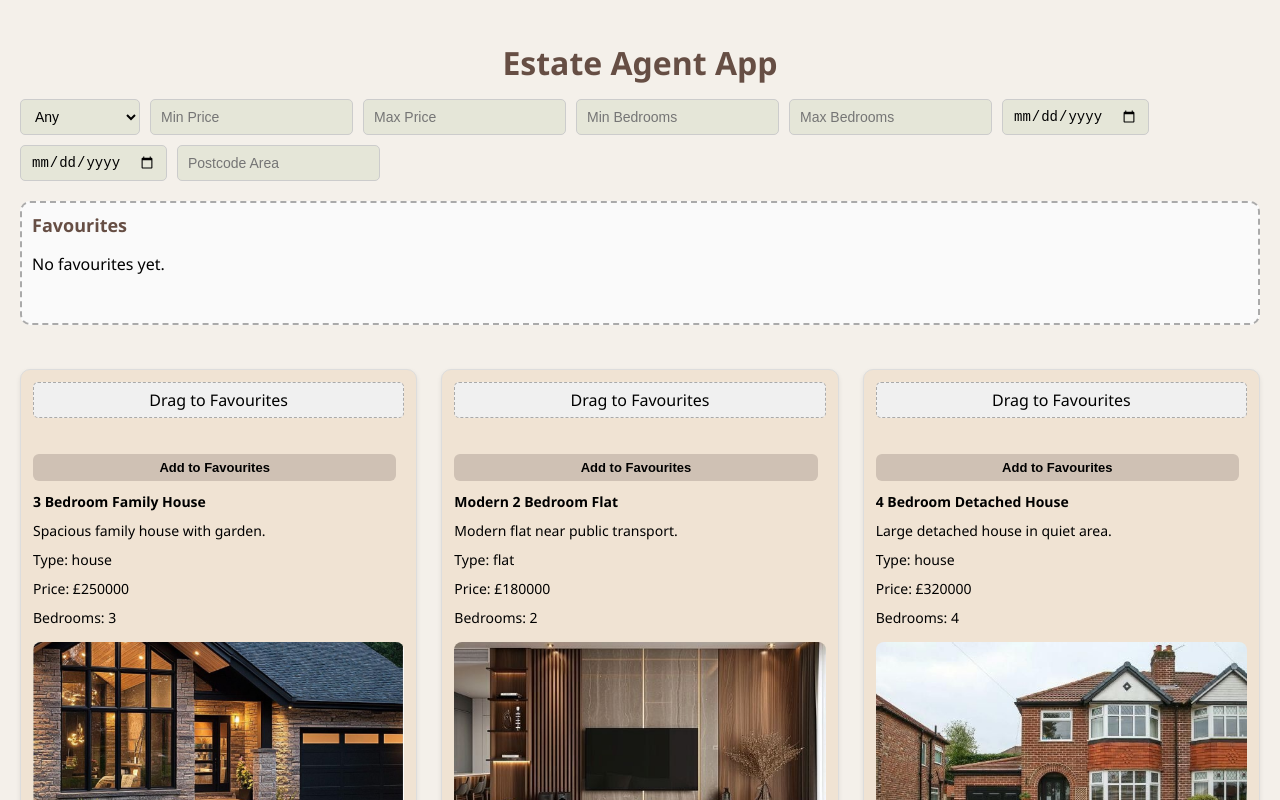
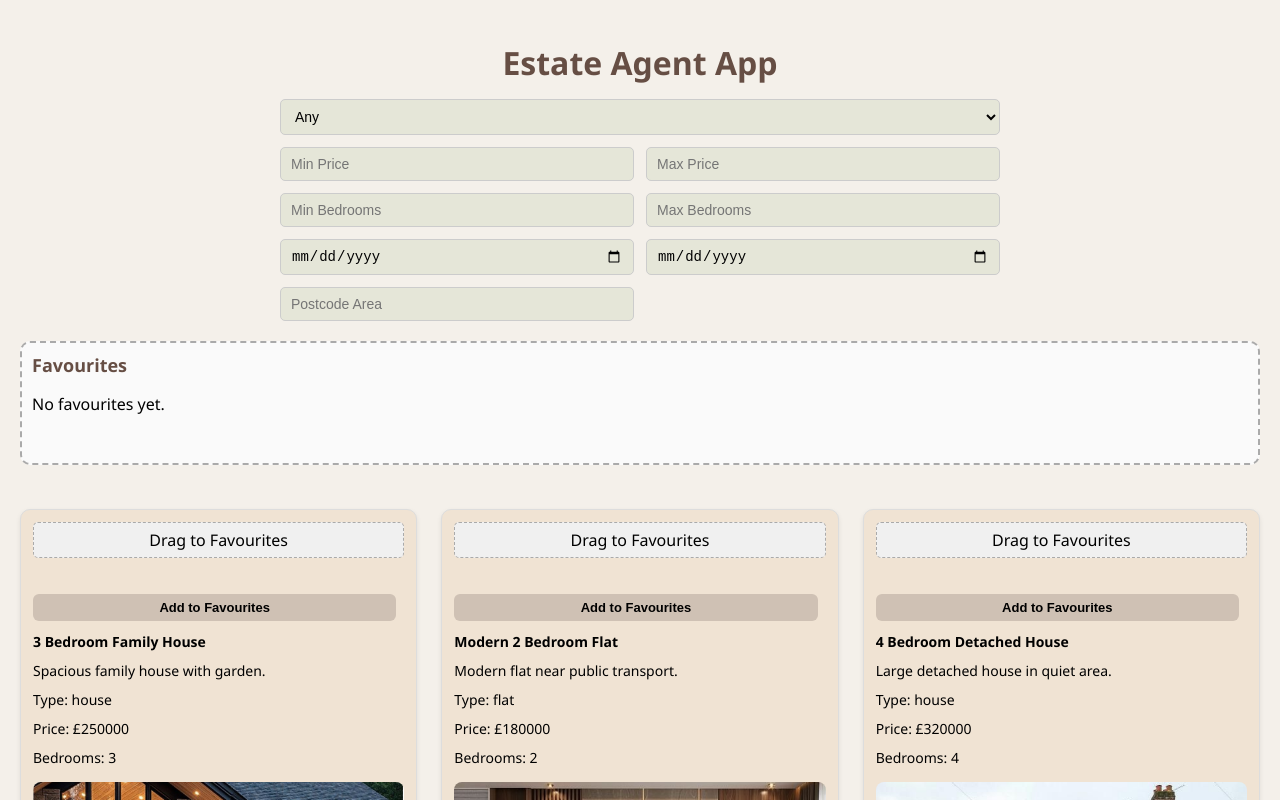
Before and after one commit to AshaniHansika/estate-agent-react-app, a React (Create React App) app: page / in a window 1280 px wide. Shown: the top 800 px of the page. Built offline with nearby package versions, Linux system fonts and the light colour scheme.

Commit message:
chenged the form structure

```diff
--- a/src/App.css
+++ b/src/App.css
@@ -19,12 +19,14 @@ h2 {
 
 /* ---------- FORM INPUTS ---------- */
 form {
-  display: flex;
-  flex-wrap: wrap;
-  gap: 10px;
-  margin-bottom: 25px;
+  display: grid;
+  grid-template-columns: repeat(2, 1fr);
+  gap: 12px;
+  margin: 0 auto 25px auto;  /* <-- centers form horizontally */
+  max-width: 720px;           /* keeps form from stretching too wide */
 }
 
+/* All inputs & selects */
 form select,
 form input {
   padding: 8px 10px;
@@ -32,16 +34,31 @@ form input {
   border: 1px solid #ccc;
   outline: none;
   font-size: 14px;
-  min-width: 120px;
   transition: border 0.2s;
   background-color: #e5e6d8;
   color: #000000;
 }
 
+/* Focus */
 form input:focus,
 form select:focus {
   border-color: #000000;
 }
+
+/* ---------- FORM LAYOUT RULES ---------- */
+
+/* 1️⃣ Property type → full row */
+form select {
+  grid-column: 1 / -1;
+}
+
+/* 4️⃣ Dates + postcode on same row */
+form input[type="date"],
+form input.postcode {
+  grid-column: span 1;
+}
+
+
 
 /* ---------- RESULTS GRID (3 → 2 → 1) ---------- */
 .results-grid {
```
